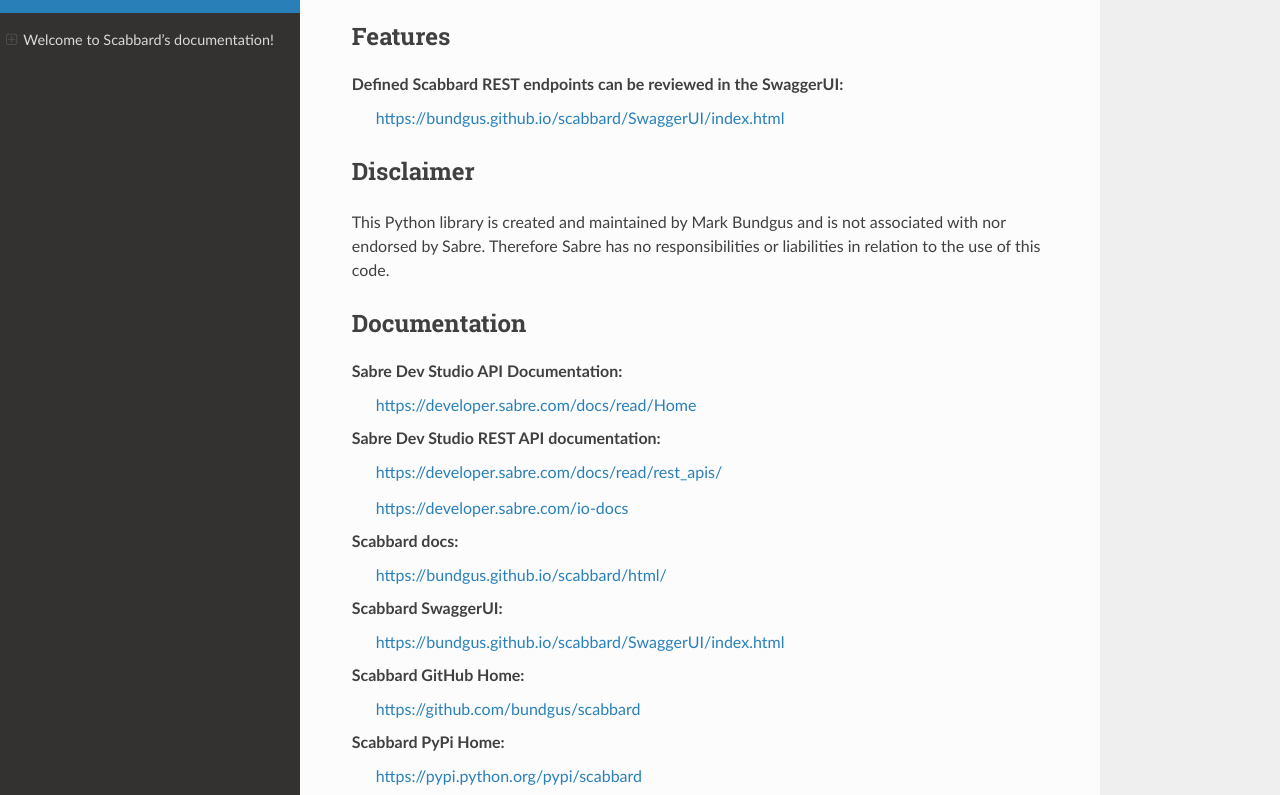
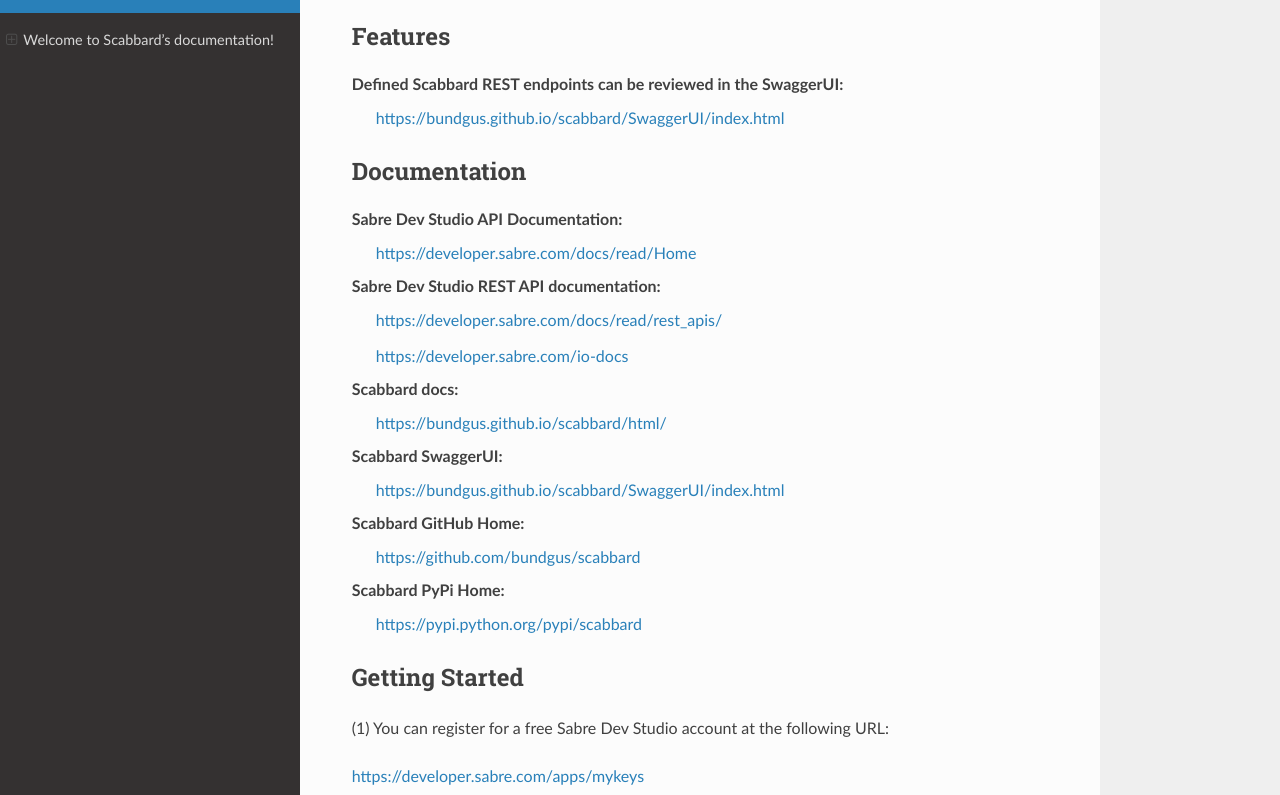
Before and after one commit to bundgus/scabbard, a Sphinx documentation site: the page built from docs/sphinx/source/index.rst, in a window 1280 px wide and 900 px high, scrolled down 344 px, cut to the strip 105-900 px from the top of the window. Built offline with Sphinx 7.4.7 and the Read the Docs theme 2.0.0, drawn with Linux system fonts in a browser that asks for light colours; some of the changed text lies outside the part shown.

Commit message:
initial commit

```diff
--- a/docs/sphinx/source/index.rst
+++ b/docs/sphinx/source/index.rst
@@ -25,18 +25,11 @@
    :scale: 50 %
    :alt: Princely Mughal sabre with jewelled scabbard
 
-
 Features
 -----
 
 Defined Scabbard REST endpoints can be reviewed in the SwaggerUI:
     https://bundgus.github.io/scabbard/SwaggerUI/index.html
-
-Disclaimer
------
-This Python library is created and maintained by Mark Bundgus and is not associated with
-nor endorsed by Sabre. Therefore Sabre has no responsibilities or liabilities in relation
-to the use of this code.
 
 Documentation
 -----
```
Also changed, not shown: other parts of docs/sphinx/source/index.rst (+2 -0 lines).
